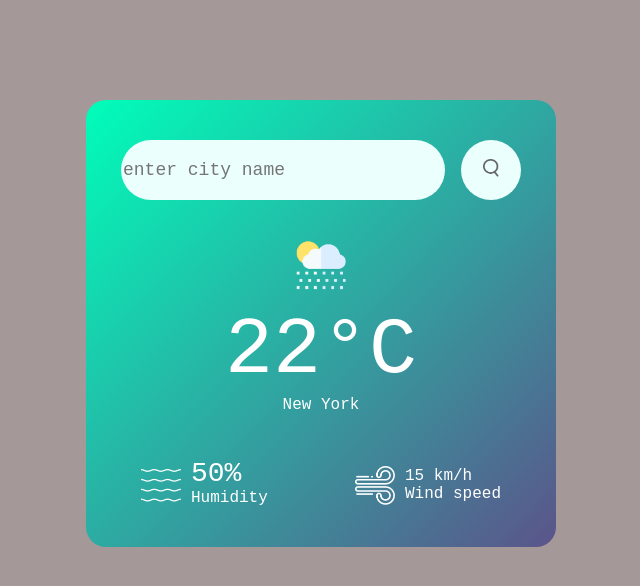
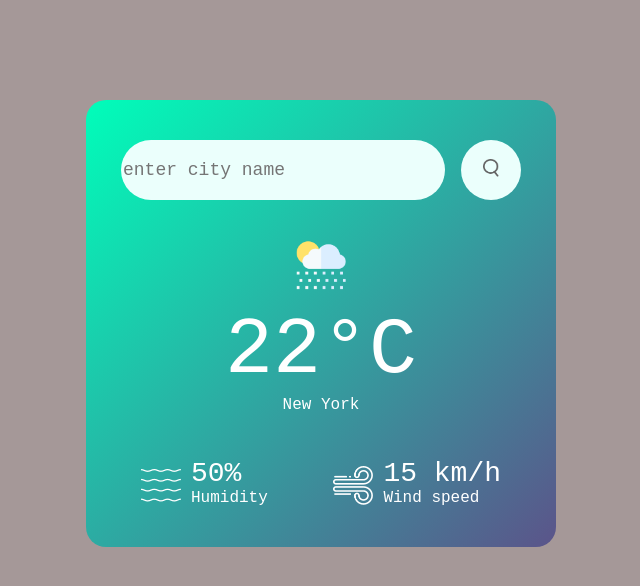
Before and after one commit to Hasan36arnob/Weather-app, a plain HTML site: page index.html in a window 1280 px wide. Shown: the whole page, without its empty margins (319-959 px from the left). Drawn offline with Linux system fonts and the light colour scheme.

Commit message:
Update index.html

```diff
--- a/index.html
+++ b/index.html
@@ -29,7 +29,7 @@
         <div class="col">
             <img src="images/wind.png" >
             <div>
-                <p class="Wind">15 km/h</p>
+                <p class="wind">15 km/h</p>
                 <p>Wind speed</p>
             </div>
         </div>
```
